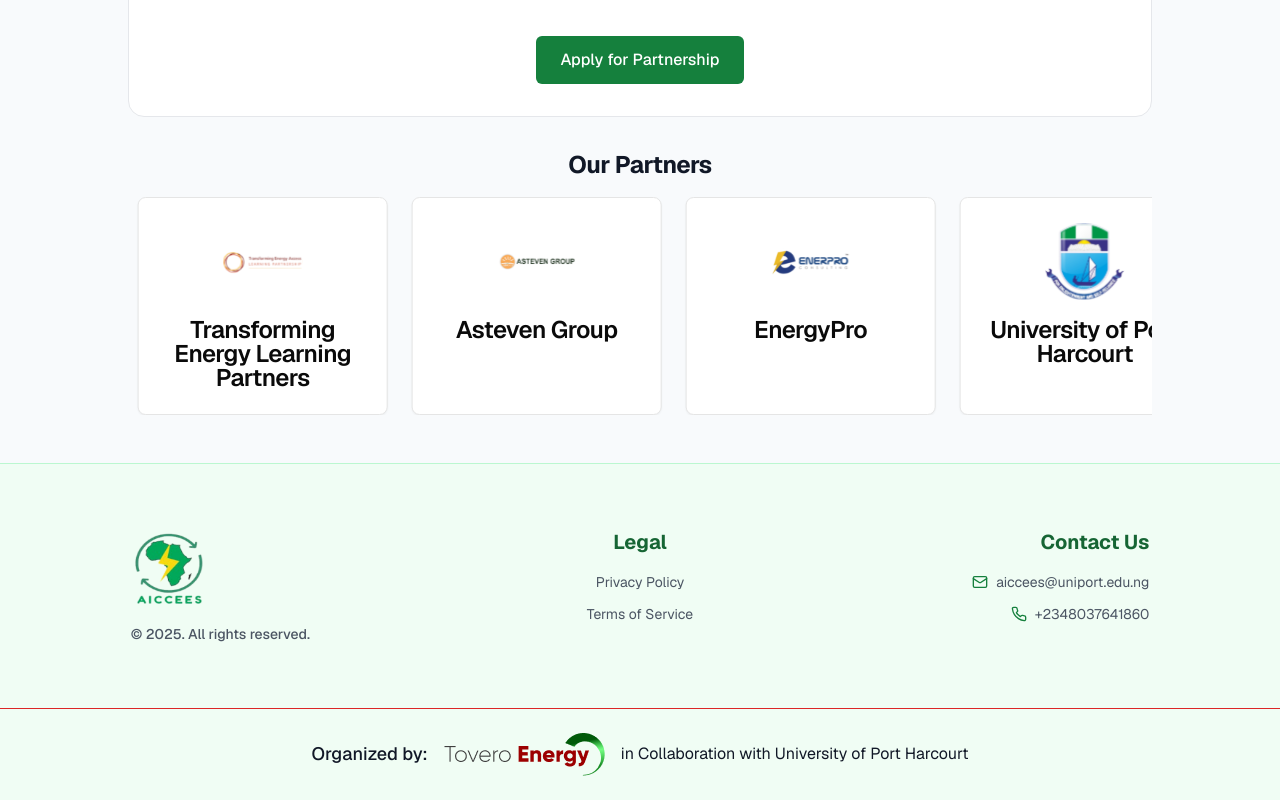
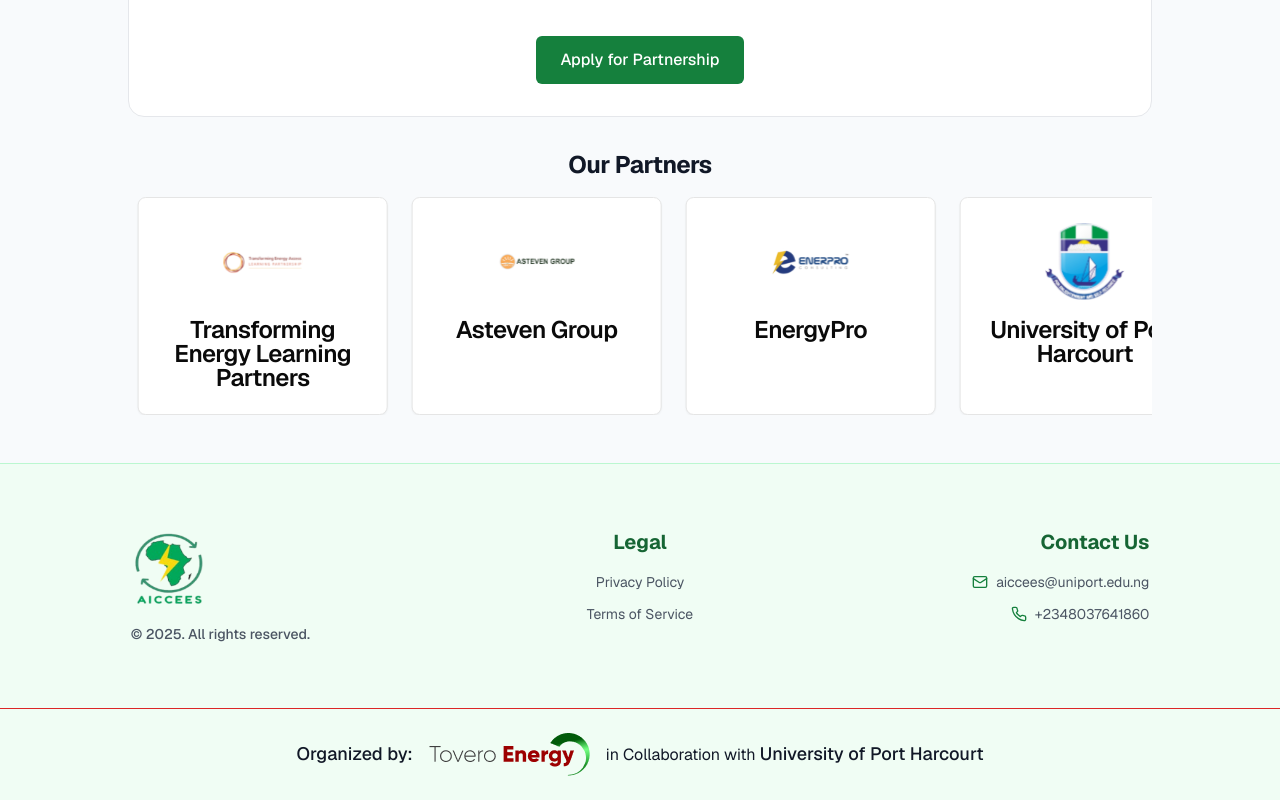
Before and after one commit to Nathaniyell/aiccees, a Next.js app: page /partners in a window 1280 px wide. Shown: the part 1321-2121 px from the top of the page. Built offline with nearby package versions, Linux system fonts and the light colour scheme.

Commit message:
style footer

```diff
--- a/src/components/layout/Footer.tsx
+++ b/src/components/layout/Footer.tsx
@@ -66,7 +66,7 @@ export function Footer() {
               className="max-h-12 w-auto"
             />
           </Link>
-          <p>in Collaboration with University of Port Harcourt</p>
+          <p>in Collaboration with <span className='text-lg font-medium'>University of Port Harcourt</span> </p>
         </div>
       </div>
     </footer>
```
